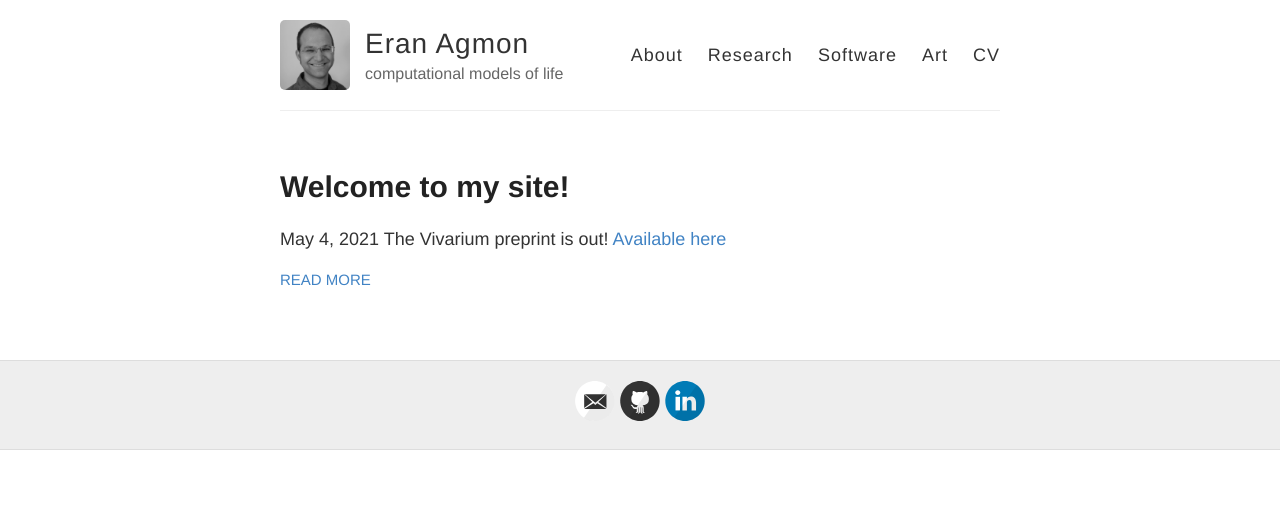
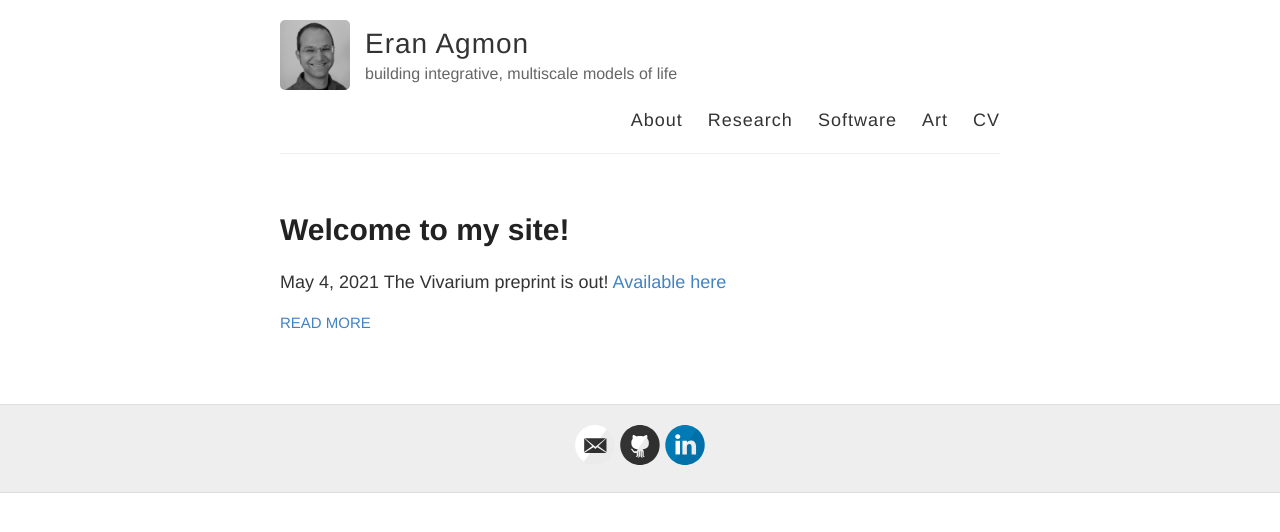
Before and after one commit to eagmon/eagmon.github.io, a Jekyll site: the page built from index.html, in a window 1280 px wide. Shown: the top 532 px of the page. Built offline with Jekyll 4.4.1, drawn with Linux system fonts in a browser that asks for light colours.

Commit message:
update site description

```diff
--- a/_config.yml
+++ b/_config.yml
@@ -6,7 +6,7 @@
 name: Eran Agmon
 
 # Short bio or description (displayed in the header)
-description: computational models of life
+description: building integrative, multiscale models of life
 
 # URL of your avatar or profile pic (you could use your GitHub profile pic)
 avatar: https://raw.githubusercontent.com/eagmon/eagmon.github.io/master/images/eran.jpg
```
